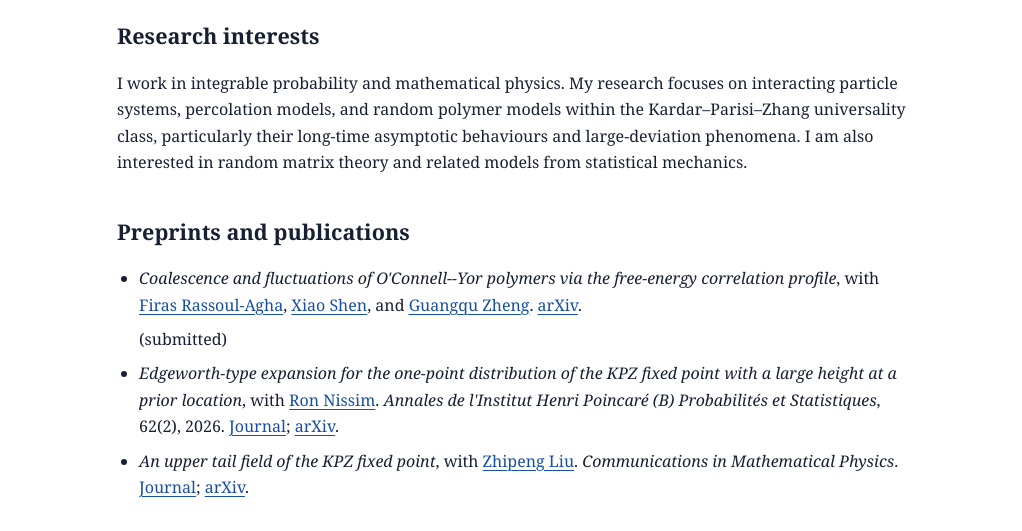
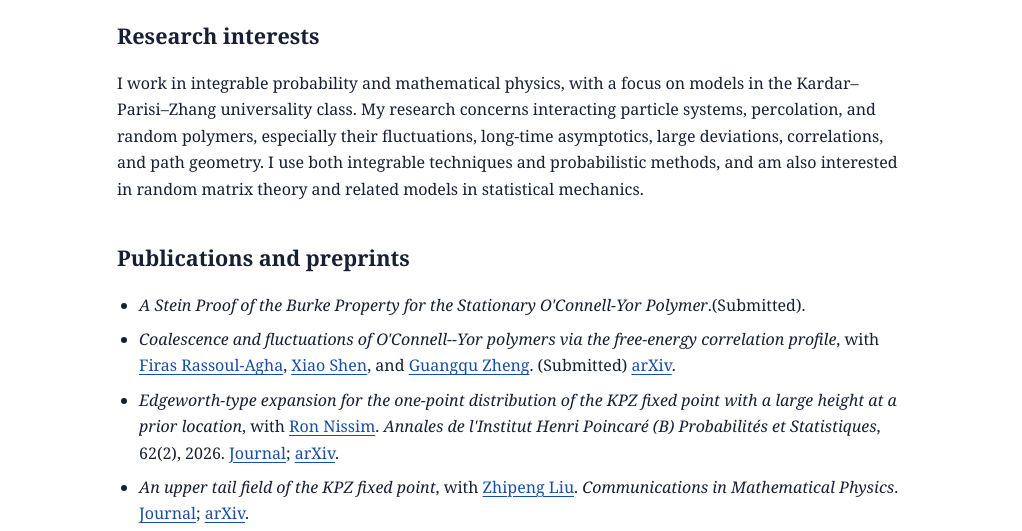
Before and after one commit to rayyyzhang/rayyyzhang.github.io, a plain HTML site: page research.html in a window 1280 px wide. Shown: the part 200-731 px from the top of the page, without its empty margins (128-1150 px from the left). Drawn offline with Linux system fonts and the light colour scheme.

Commit message:
Revise research interests and publications content
Updated research interests and publications sections for clarity and detail.

```diff
--- a/research.html
+++ b/research.html
@@ -11,10 +11,12 @@
   <main class="wrap section">
     <h1>Research</h1>
     <h2>Research interests</h2>
-    <p>I work in integrable probability and mathematical physics. My research focuses on interacting particle systems, percolation models, and random polymer models within the Kardar–Parisi–Zhang universality class, particularly their long-time asymptotic behaviours and large-deviation phenomena. I am also interested in random matrix theory and related models from statistical mechanics.</p>
-    <h2>Preprints and publications</h2>
+<p>
+  I work in integrable probability and mathematical physics, with a focus on models in the Kardar–Parisi–Zhang universality class. My research concerns interacting particle systems, percolation, and random polymers, especially their fluctuations, long-time asymptotics, large deviations, correlations, and path geometry. I use both integrable techniques and probabilistic methods, and am also interested in random matrix theory and related models in statistical mechanics.</p>
+    <h2>Publications and preprints</h2>
     <ul>
-      <li><em>Coalescence and fluctuations of O'Connell--Yor polymers via the free-energy correlation profile</em>, with <a href="https://www.math.utah.edu/~firas/">Firas Rassoul-Agha</a>, <a href="https://www.xshen.org/">Xiao Shen</a>, and <a href="https://sites.bu.edu/gzheng90/">Guangqu Zheng</a>. <a href="https://arxiv.org/abs/2609.02064">arXiv</a>.</li> (submitted)
+      <li><em>A Stein Proof of the Burke Property for the Stationary O'Connell-Yor Polymer</em>.(Submitted).</li>
+      <li><em>Coalescence and fluctuations of O'Connell--Yor polymers via the free-energy correlation profile</em>, with <a href="https://www.math.utah.edu/~firas/">Firas Rassoul-Agha</a>, <a href="https://www.xshen.org/">Xiao Shen</a>, and <a href="https://sites.bu.edu/gzheng90/">Guangqu Zheng</a>. (Submitted) <a href="https://arxiv.org/abs/2609.02064">arXiv</a>.</li>
       <li><em>Edgeworth-type expansion for the one-point distribution of the KPZ fixed point with a large height at a prior location</em>, with <a href="https://math.mit.edu/directory/profile.html?pid=2422">Ron Nissim</a>. <em>Annales de l'Institut Henri Poincaré (B) Probabilités et Statistiques</em>, 62(2), 2026. <a href="https://projecteuclid.org/journals/annales-de-linstitut-henri-poincare-probabilites-et-statistiques/volume-62/issue-2/Edgeworth-type-expansion-for-the-one-point-distribution-of-the/10.1214/24-AIHP1536.short">Journal</a>; <a href="https://arxiv.org/abs/2210.04999">arXiv</a>.</li>
       <li><em>An upper tail field of the KPZ fixed point</em>, with <a href="https://zhipengliumath.github.io/">Zhipeng Liu</a>. <em>Communications in Mathematical Physics</em>. <a href="https://link.springer.com/article/10.1007/s00220-025-05375-6">Journal</a>; <a href="https://arxiv.org/abs/2501.00932">arXiv</a>.</li>
     </ul>
```
